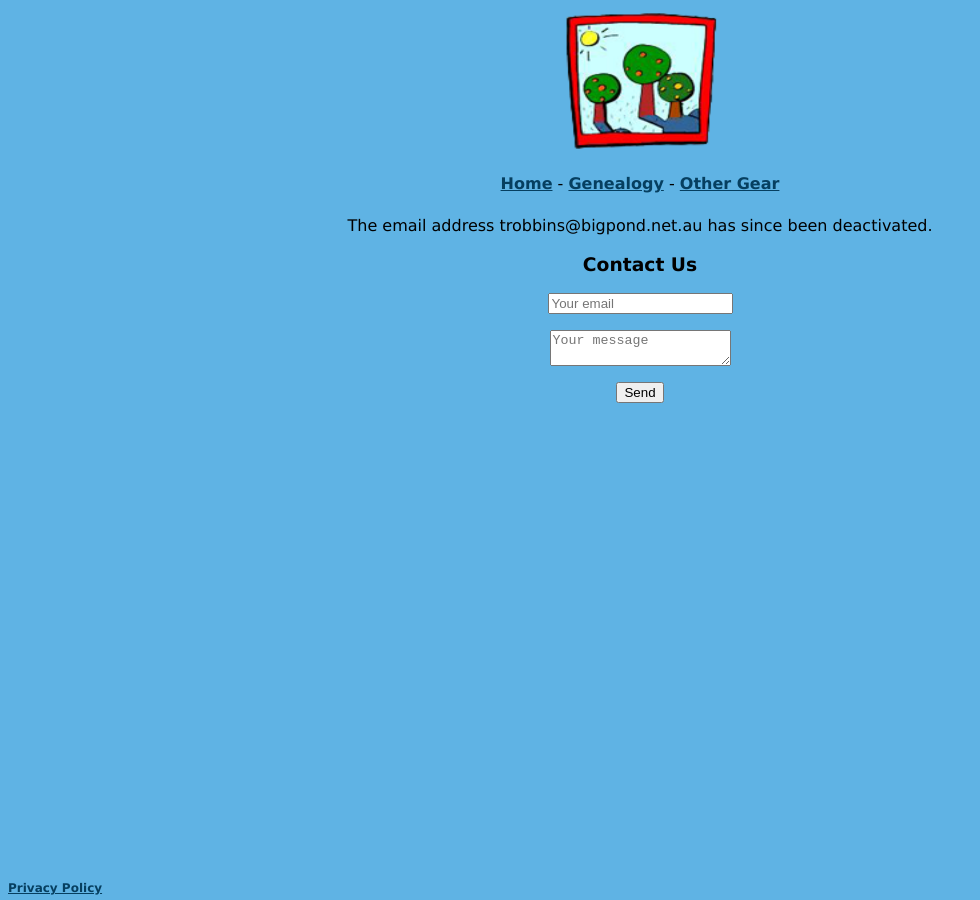
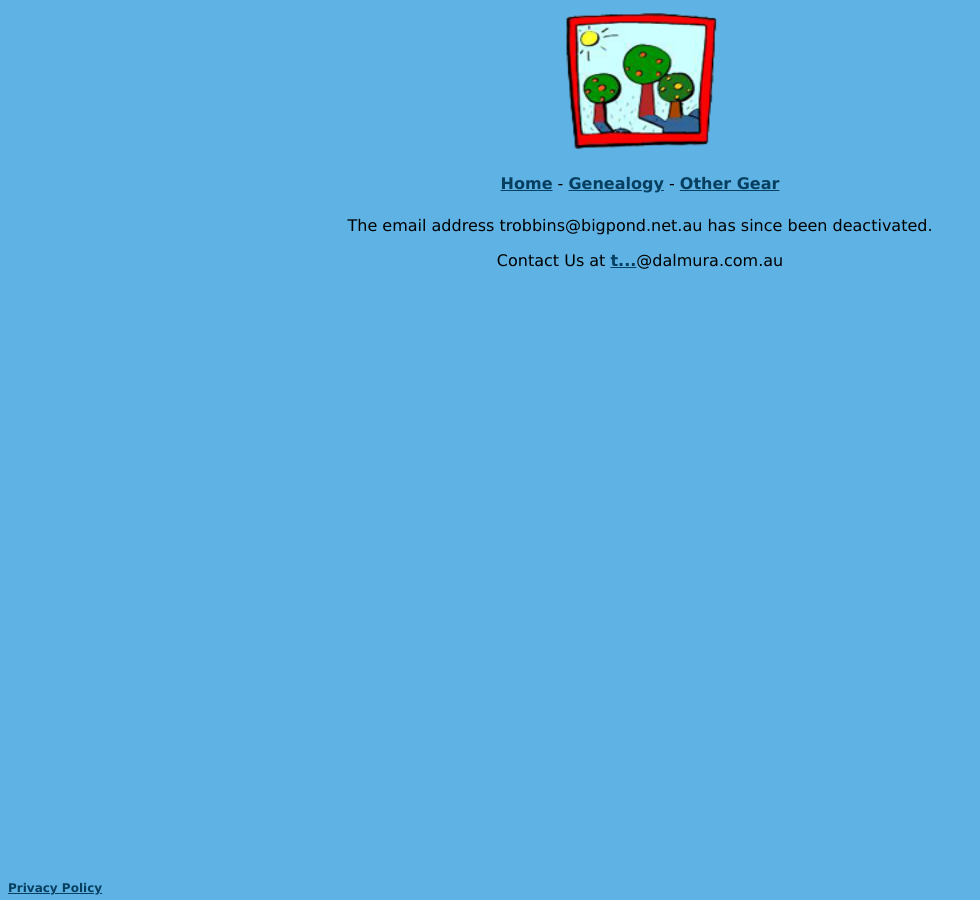
Before and after one commit to michael-robbins/michael-robbins.github.io, a Jekyll site: the page built from index.html, in a window 1280 px wide. Shown: the whole page, without its empty margins (0-980 px from the left). Built offline with Jekyll 4.4.1, drawn with Linux system fonts in a browser that asks for light colours.

Commit message:
Moving email over to google's MailHide

```diff
--- a/index.html
+++ b/index.html
@@ -3,10 +3,4 @@ layout: default
 ---
 <p>The email address trobbins@bigpond.net.au has since been deactivated.</p>
 
-<p><h3>Contact Us</h3></p>
-<form action="https://formspree.io/contact@dalmura.com.au" method="POST">
-  <p><input type="email" name="email" placeholder="Your email"></p>
-  <p><textarea name="message" placeholder="Your message"></textarea></p>
-  <input type="hidden" name="_next" value="https://dalmura.com.au/thanks.html" />
-  <button type="submit">Send</button>
-</form>
+<p>Contact Us at <a href="http://www.google.com/recaptcha/mailhide/d?k=01650BG7eiChsXRAdM6lW64A==&amp;c=mOWaZYvy3Tpz6x5NVQyFQ0Co9tAnkdyutsGBcK4CV5c=" onclick="window.open('http://www.google.com/recaptcha/mailhide/d?k\x3d01650BG7eiChsXRAdM6lW64A\x3d\x3d\x26c\x3dmOWaZYvy3Tpz6x5NVQyFQ0Co9tAnkdyutsGBcK4CV5c\x3d', '', 'toolbar=0,scrollbars=0,location=0,statusbar=0,menubar=0,resizable=0,width=500,height=300'); return false;" title="Reveal this e-mail address">t...</a>@dalmura.com.au</p>
```
